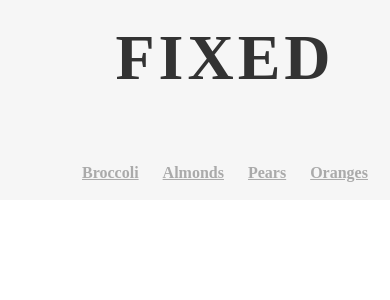
After one commit to parth-verma/talking-to-heaven, a Django app: template templates/nav_bar.html in a window 390 px wide. The commit adds this page. Shown: the top 300 px of the page. Run offline with Django 3.2, Linux system fonts and the light colour scheme; the template is opened without the code that fills it, so the values that code supplies are empty.

Commit message:
Added responsive nav bar

```diff
--- /dev/null
+++ b/sonal_maam_site/static/css/nav-bar.css
@@ -0,0 +1,128 @@
+.cbp-af-header {
+	position: fixed;
+	top: 0;
+	left: 0;
+	width: 100%;
+	background: #f6f6f6;
+	z-index: 10000;
+	height: 200px;
+	overflow: hidden;
+	-webkit-transition: height 0.3s;
+	-moz-transition: height 0.3s;
+	transition: height 0.3s;
+}
+
+.cbp-af-header .cbp-af-inner {
+	width: 90%;
+	max-width: 69em;
+	margin: 0 auto;
+	padding: 0 1.875em;
+}
+
+.cbp-af-header h1,
+.cbp-af-header nav {
+	display: inline-block;
+	position: relative;
+}
+
+ /* We just have one-lined elements, so we'll center the elements with the line-height set to the height of the header */
+.cbp-af-header h1,
+.cbp-af-header nav a {
+	line-height: 230px;
+}
+
+.cbp-af-header h1 {
+	text-transform: uppercase;
+	color: #333;
+	letter-spacing: 4px;
+	font-size: 4em;
+	margin: 0;
+	float: left;
+}
+
+.cbp-af-header nav {
+	float: right;
+}
+
+.cbp-af-header nav a {
+	color: #aaa;
+	font-weight: 700;
+	margin: 0 0 0 20px;
+	font-size: 1.4em;
+}
+
+.cbp-af-header nav a:hover {
+	color: #333;
+}
+
+/* Transitions and class for reduced height */
+.cbp-af-header h1,
+.cbp-af-header nav a {
+	-webkit-transition: all 0.3s;
+	-moz-transition: all 0.3s;
+	transition: all 0.3s;
+}
+
+.cbp-af-header.cbp-af-header-shrink {
+	height: 90px;
+}
+
+.cbp-af-header.cbp-af-header-shrink h1,
+.cbp-af-header.cbp-af-header-shrink nav a {
+	line-height: 90px;
+}
+
+.cbp-af-header.cbp-af-header-shrink h1 {
+	font-size: 2em;
+}
+
+/* Example Media Queries */
+@media screen and (max-width: 55em) {
+
+	.cbp-af-header .cbp-af-inner {
+		width: 100%;
+	}
+
+	.cbp-af-header h1,
+	.cbp-af-header nav {
+		display: block;
+		margin: 0 auto;
+		text-align: center;
+		float: none;
+	}
+
+	.cbp-af-header h1,
+	.cbp-af-header nav a {
+		line-height: 115px;
+	}
+
+	.cbp-af-header nav a {
+		margin: 0 10px;
+	}
+
+	.cbp-af-header.cbp-af-header-shrink h1,
+	.cbp-af-header.cbp-af-header-shrink nav a {
+		line-height: 45px;
+	}
+
+	.cbp-af-header.cbp-af-header-shrink h1 {
+		font-size: 2em;
+	}
+
+	.cbp-af-header.cbp-af-header-shrink nav a {
+		font-size: 1em;
+	}
+}
+
+@media screen and (max-width: 32.25em) {
+	.cbp-af-header nav a {
+		font-size: 1em;
+	}
+}
+
+@media screen and (max-width: 24em) {
+	.cbp-af-header nav a,
+	.cbp-af-header.cbp-af-header-shrink nav a {
+		line-height: 1;
+	}
+}
--- /dev/null
+++ b/templates/nav_bar.html
@@ -0,0 +1,15 @@
+<div class="cbp-af-header">
+	<div class="cbp-af-inner">
+		<h1>Fixed</h1>
+		<nav>
+			<a href="#">Broccoli</a>
+			<a href="#">Almonds</a>
+			<a href="#">Pears</a>
+			<a href="#">Oranges</a>
+		</nav>
+	</div>
+</div>
+{% load static %}
+<link rel="stylesheet" href="{% static "css/nav-bar.css" %}" />
+<script type="text/javascript" src="{% static 'js/classie.js' %}"></script>
+<script type="text/javascript" src="{% static 'js/nav-bar.js' %}"></script>
```
Also changed, not shown: sonal_maam_site/static/js/classie.js (added, +80 -0 lines), sonal_maam_site/static/js/nav-bar.js (added, +34 -0 lines), templates/base.html (+5 -8 lines), 1 other file.
